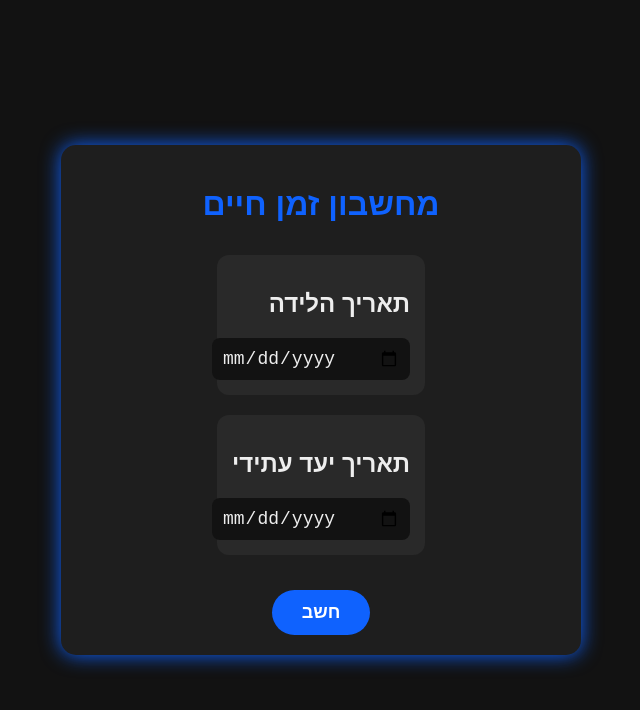
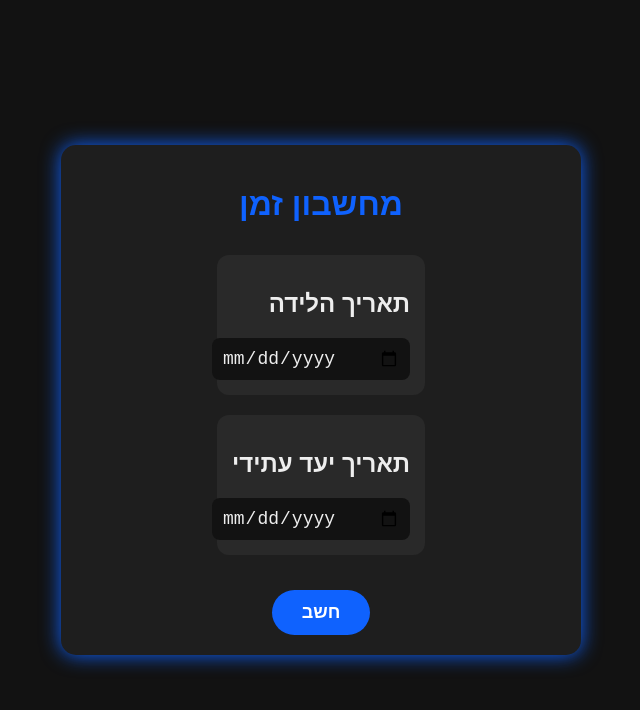
Before and after one commit to danielben74-netizen/time-clock, a plain HTML site: page index.html in a window 1280 px wide. Shown: the whole page, without its empty margins (319-959 px from the left). Drawn offline with Linux system fonts and the light colour scheme.

Commit message:
Add files via upload

```diff
--- a/index.html
+++ b/index.html
@@ -8,7 +8,7 @@
 </head>
 <body>
   <div id="inputScreen" class="screen container">
-    <h1>מחשבון זמן חיים</h1>
+    <h1>מחשבון זמן</h1>
     <div class="card">
       <h2>תאריך הלידה</h2>
       <input type="date" id="birthDate" />
```
